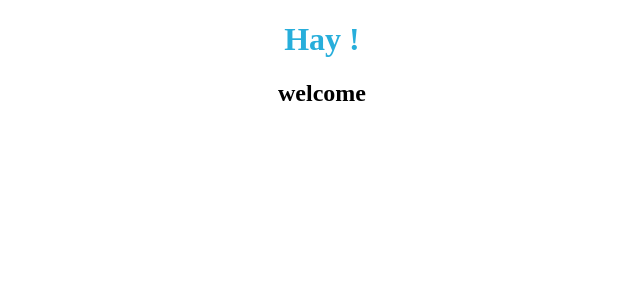
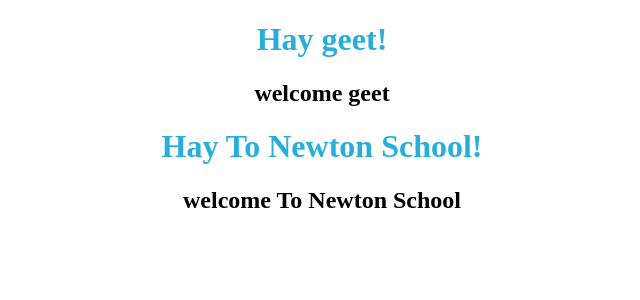
Before and after one commit to geet1987/Greetings-with-Props---Building-a-First-Custom-Functional-Component-Writing-Mor---by024rfzshoc, a React app: page / in a window 1280 px wide. Shown: the top 300 px of the page, without its empty margins (318-958 px from the left). Built offline with nearby package versions, Linux system fonts and the light colour scheme.

Commit message:
Update App.js

```diff
--- a/src/components/App.js
+++ b/src/components/App.js
@@ -5,8 +5,8 @@
 const App = () => {
   return (
     <>
-    <Welcome name=""/>
-
+    <Welcome name="geet"/>
+        <Welcome name="To Newton School"/>
 
   </>
   );
```
